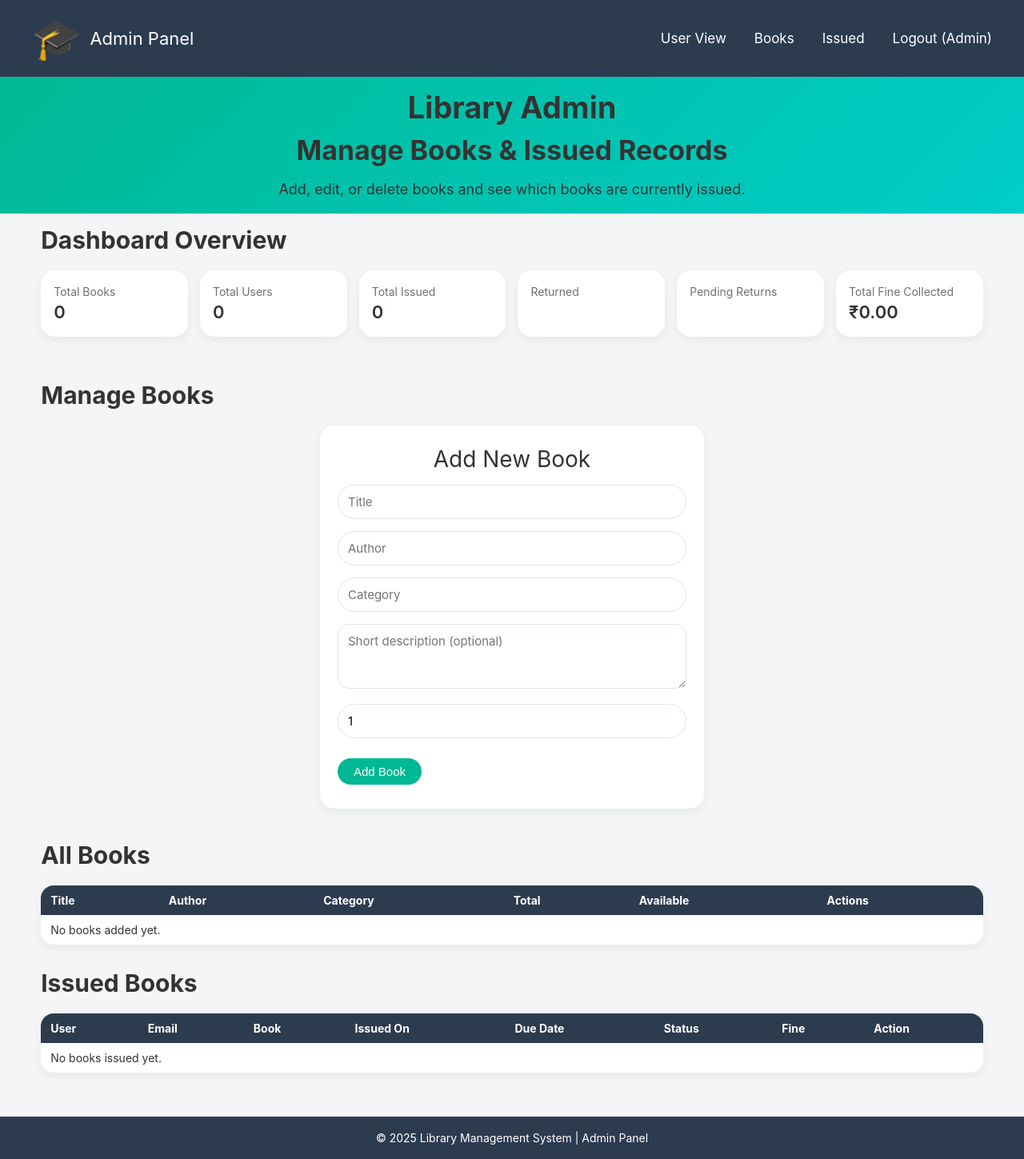
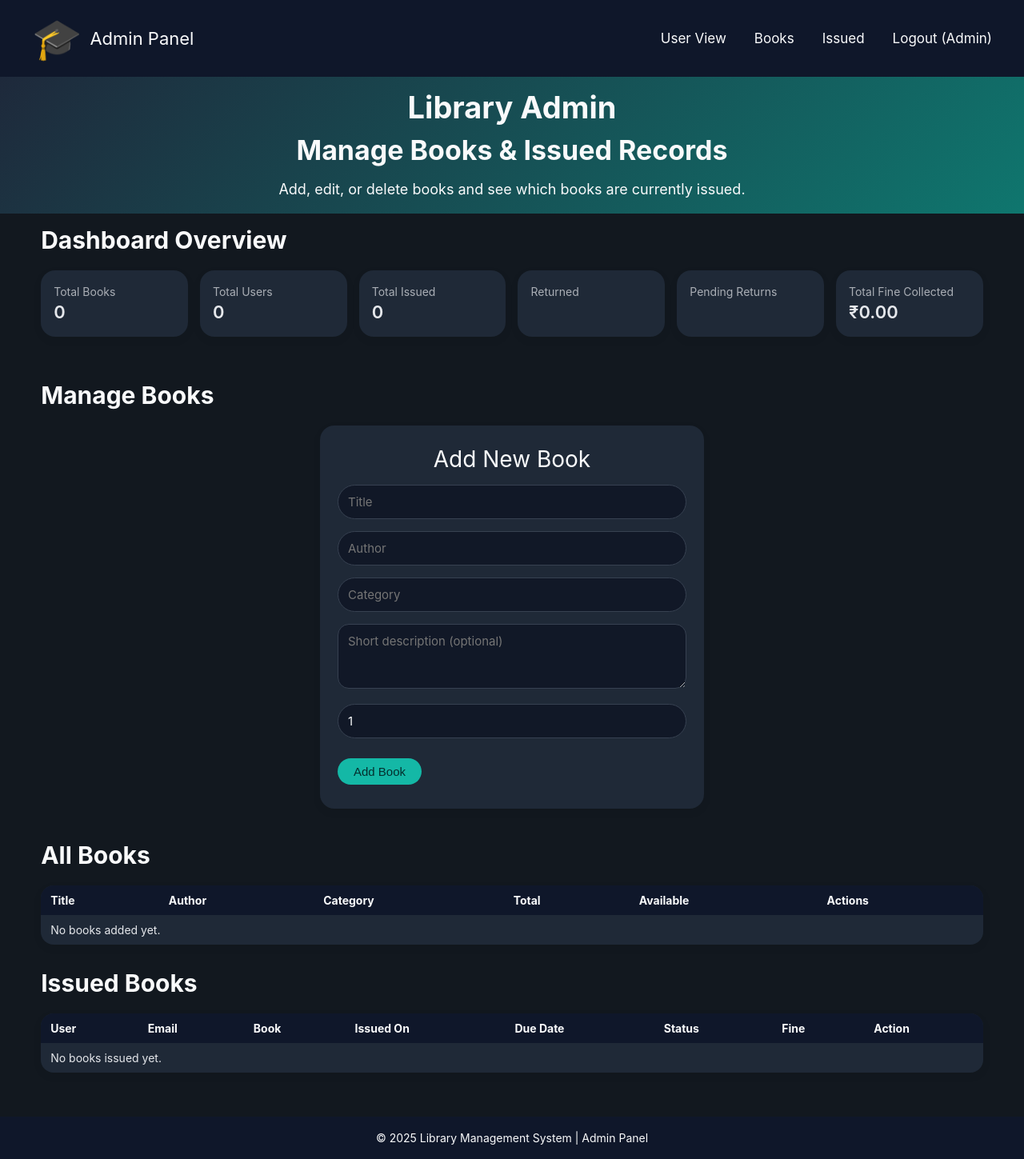
Before and after one commit to praveen-singh07/library-management-system, a PHP site: page /admin.php in a window 1280 px wide. Shown: the whole page at 80% size. Run offline with PHP 8.4, Linux system fonts and the light colour scheme; a user stored in the database is signed in; data comes from the database, SQL or seed files in the repository; data that the repository does not hold is empty.

Commit message:
new changes

```diff
--- a/config.php
+++ b/config.php
@@ -2,10 +2,10 @@
 // config.php
 session_start();
 
-$host = "localhost";
-$user = "root";      // apna MySQL username
-$pass = "";          // apna MySQL password
-$db   = "digital_library";
+$host = "sql113.infinityfree.com";
+$user = "if0_40674768";      // apna MySQL username
+$pass = "SauravA1B2";          // apna MySQL password
+$db   = "if0_40674768_LibraryDatabase";
 
 $conn = new mysqli($host, $user, $pass, $db);
 
--- a/style.css
+++ b/style.css
@@ -335,3 +335,108 @@ footer {
         padding: 40px 6%;
     }
 }
+
+
+/* ===============================
+   DARK MODE COLOR OVERRIDES
+   =============================== */
+
+body {
+    background: #12181f;
+    color: #e5e7eb;
+}
+
+/* Header / Navbar */
+header,
+footer {
+    background: #0f172a;
+    color: #f9fafb;
+}
+
+nav a {
+    color: #f9fafb;
+}
+
+/* Hero */
+.hero {
+    background: linear-gradient(135deg, #1e293b, #0f766e);
+    color: #f9fafb;
+}
+
+/* Cards (Light cards in dark UI) */
+.book-card,
+.form-wrapper,
+.stat-card,
+table {
+    background: #1f2937;
+    color: #e5e7eb;
+}
+
+/* Titles & text */
+.book-title,
+.section-title,
+.form-title {
+    color: #f9fafb;
+}
+
+.book-meta {
+    color: #cbd5e1;
+}
+
+/* Inputs */
+input,
+textarea,
+select {
+    background: #111827;
+    color: #f9fafb;
+    border: 1px solid #374151;
+}
+
+input:focus,
+textarea:focus,
+select:focus {
+    border-color: #14b8a6;
+}
+
+/* Buttons */
+.btn {
+    background: #14b8a6;
+    color: #042f2e;
+}
+
+.btn.secondary {
+    background: #334155;
+    color: #f9fafb;
+}
+
+.btn:disabled {
+    background: #475569;
+    color: #94a3b8;
+}
+
+/* Badges */
+.badge {
+    background: #14b8a6;
+    color: #042f2e;
+}
+
+/* Tables */
+th {
+    background: #0f172a;
+    color: #f9fafb;
+}
+
+tbody tr:nth-child(even) {
+    background: #111827;
+}
+
+/* Messages */
+.message.success {
+    background: #0f766e;
+    color: #ecfeff;
+}
+
+.message.error {
+    background: #7c2d12;
+    color: #ffedd5;
+}
```
